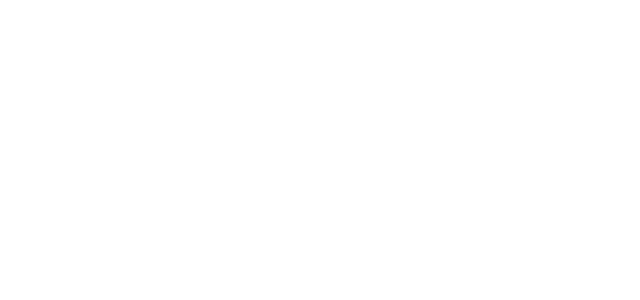
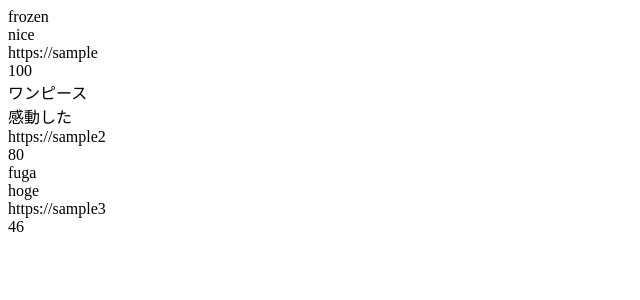
Before and after one commit to catgolem/ptera_frontend, a Next.js app: page /User in a window 1280 px wide. Shown: the top 300 px of the page, without its empty margins (0-640 px from the left). Built offline with nearby package versions, Linux system fonts and the light colour scheme.

Commit message:
map関数の処理の追加

```diff
--- a/components/PostItem.tsx
+++ b/components/PostItem.tsx
@@ -1,9 +1,89 @@
+import React from 'react'
+import styled from 'styled-components'
+import { POSTS } from '../pages/User'
+
 {/*
 
 <PostItem />を入れる
+
+user/index 定義 複数ある時
+
+map関数の使い方
+
+{postItem.}
+mapのときの並べるための番号どうする？
+
+  const posts =[
+    {
+      thought: 'nice',
+      point: 100,
+      url: 'https://sample',
+      work: 'frozen',
+    },
+    {
+      thought: '感動した',
+      point: 80,
+      url: 'https://sample2',
+      work: 'ワンピース',
+    },
+    {
+      thought: 'hoge',
+      point: 46,
+      url: 'https://sample3',
+      work: 'fuga',
+    }
+
+  ]
 
 {postItem.thought}
 {postItem.point}
 {postItem.url}
 {postItem.work}
 */}
+
+const PostItem = () => {
+  return(
+  <PostVisual>
+    {POSTS.map((post) =>{
+      return(
+        <div key={post.number}>
+
+          <Work>
+            {post.work}
+          </Work>
+          <Thought>
+            {post.thought}
+          </Thought>
+          <URL>
+            {post.url}
+          </URL>
+          <Point>
+            {post.point}
+          </Point>
+        </div>
+      )
+    })}
+  </PostVisual>
+  )}
+
+export default PostItem
+
+const PostVisual = styled.div`
+
+`
+
+const Work = styled.div`
+
+`
+
+const Thought = styled.div`
+
+`
+
+const URL = styled.div`
+
+`
+
+const Point = styled.div`
+
+`
--- a/pages/User/index.tsx
+++ b/pages/User/index.tsx
@@ -1,5 +1,7 @@
+import { NextPage } from 'next'
 import React from 'react'
 import styled from 'styled-components'
+import PostItem from '../../components/PostItem'
 
 {/*
 ヘッダー
@@ -20,38 +22,75 @@
 */}
 
 type postdata = {
-  username: string
-  text: string
+  number: number
+  thought: string
+  point: number
+  url: string
+  work: string
 }
 
-const User = () => {
+export const POSTS =[
+  {
+    number: 1,
+    thought: 'nice',
+    point: 100,
+    url: 'https://sample',
+    work: 'frozen',
+  },
+  {
+    number: 2,
+    thought: '感動した',
+    point: 80,
+    url: 'https://sample2',
+    work: 'ワンピース',
+  },
+  {
+    number: 3,
+    thought: 'hoge',
+    point: 46,
+    url: 'https://sample3',
+    work: 'fuga',
+  }
+
+]
+
+const User:NextPage = () => {
+
   return (
-    <div>
+    <Full>
 
       <BG>
+
         <Center>
+
+          <PostItem />
 
         </Center>
         <ModalButton>
 
         </ModalButton>
+
       </BG>
 
-
-    </div>
+    </Full>
   )
 }
 
-export default User
-
 const Center = styled.div`
-
+  background-color: white;
 `
 
 const BG = styled.div`
+  background-color: orange;
 
 `
 
 const ModalButton = styled.div`
 
 `
+
+const Full = styled.div`
+
+`
+
+export default User
--- a/pages/_app.tsx
+++ b/pages/_app.tsx
@@ -1,5 +1,5 @@
 import type { AppProps } from 'next/app'
-/* import '../styles/globals.css' */
+import '../styles/globals.css'
 
 function MyApp({ Component, pageProps }: AppProps) {
   return <Component {...pageProps} />
--- a/pages/index.tsx
+++ b/pages/index.tsx
@@ -13,7 +13,7 @@
       <div>
 
         <div>
-        Welcome to ptera
+          Welcome to ptera
         </div>
       </div>
       <div>
@@ -41,6 +41,8 @@
   )
 }
 
+
+
 export default Home
 
 const InputButton = styled.button`
--- a/styles/globals.css
+++ b/styles/globals.css
@@ -23,8 +23,8 @@
     color: white;
     background: black;
   }
-}*/
+}
 
 @import "tailwindcss/base";
 @import "tailwindcss/components";
-@import "tailwindcss/utilities";
+@import "tailwindcss/utilities";*/
```
Also changed, not shown: components/PostAddModal.tsx (deleted), components/WorkModal.tsx (deleted).
